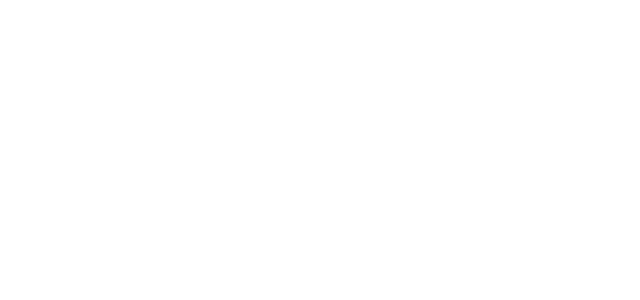
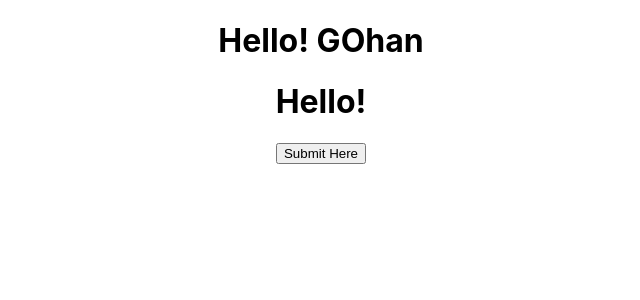
Before and after one commit to Arafat-alim/CodeEvolution, a React (Create React App) app: page / in a window 1280 px wide. Shown: the top 300 px of the page, without its empty margins (319-959 px from the left). Built offline with nearby package versions, Linux system fonts and the light colour scheme.

Commit message:
Props component added.

```diff
--- a/src/App.js
+++ b/src/App.js
@@ -1,7 +1,15 @@
 import "./App.css";
+import FileClass from "./MyComponents/Props/FileClass";
 
 function App() {
-  return <div className="App"></div>;
+  return (
+    <div className="App">
+      <FileClass name="GOhan" />
+      <FileClass>
+        <button>Submit Here</button>
+      </FileClass>
+    </div>
+  );
 }
 
 export default App;
--- /dev/null
+++ b/src/MyComponents/Props/FileClass.jsx
@@ -0,0 +1,16 @@
+import React, { Component } from "react";
+
+class FileClass extends Component {
+  render() {
+    console.log(this);
+
+    return (
+      <div>
+        <h1>Hello! {this.props.name}</h1>
+        <p>{this.props.children}</p>
+      </div>
+    );
+  }
+}
+
+export default FileClass;
```
Also changed, not shown: src/MyComponents/Props/FileFun.jsx (added, +15 -0 lines), src/MyComponents/Props/App.js.txt (added).
